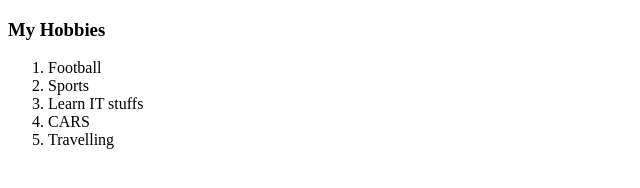
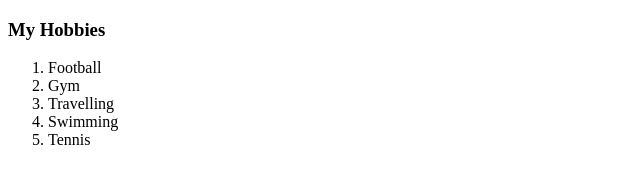
Before and after one commit to Omarowski/CV, a plain HTML site: page hobbies.html in a window 1280 px wide. Shown: the whole page, without its empty margins (0-640 px from the left). Drawn offline with Linux system fonts and the light colour scheme.

Commit message:
Update hobbies.html

```diff
--- a/hobbies.html
+++ b/hobbies.html
@@ -10,10 +10,10 @@
     <h3>My Hobbies</h3>
     <ol>
         <li>Football</li>
-        <li>Sports</li>
-        <li>Learn IT stuffs</li>
-        <li>CARS</li>
+        <li>Gym</li>
         <li>Travelling</li>
+        <li>Swimming</li>
+        <li>Tennis</li>
     </ol>
 
 </body>
```
